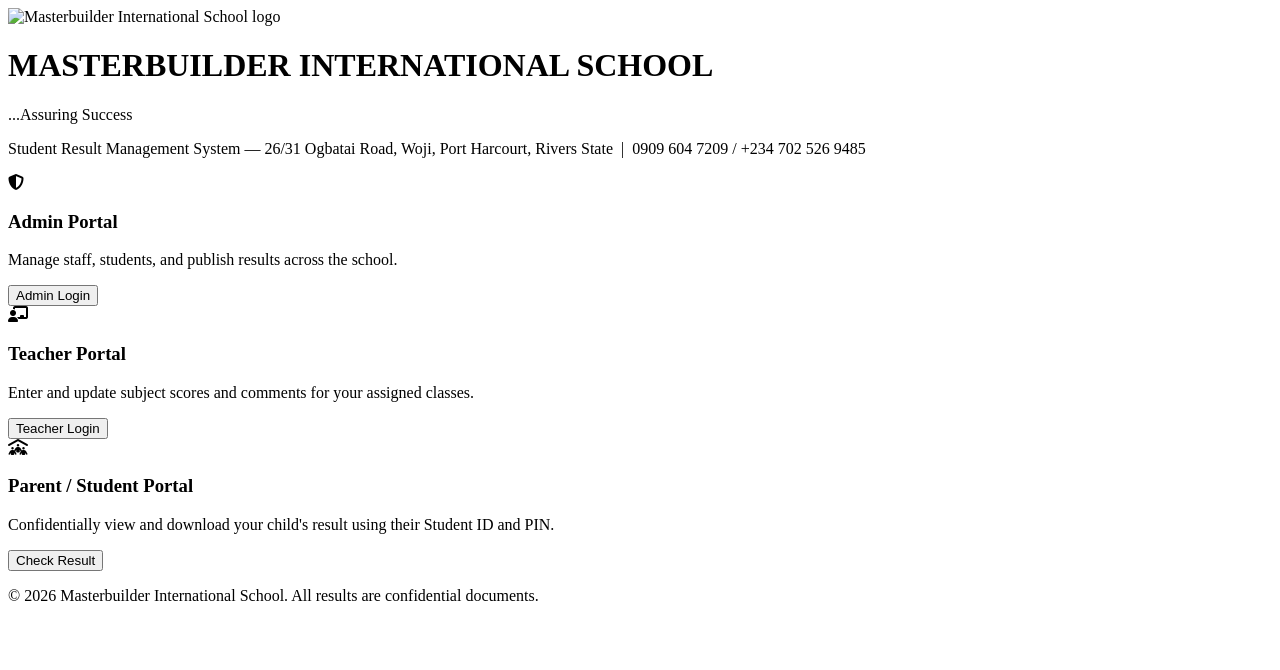
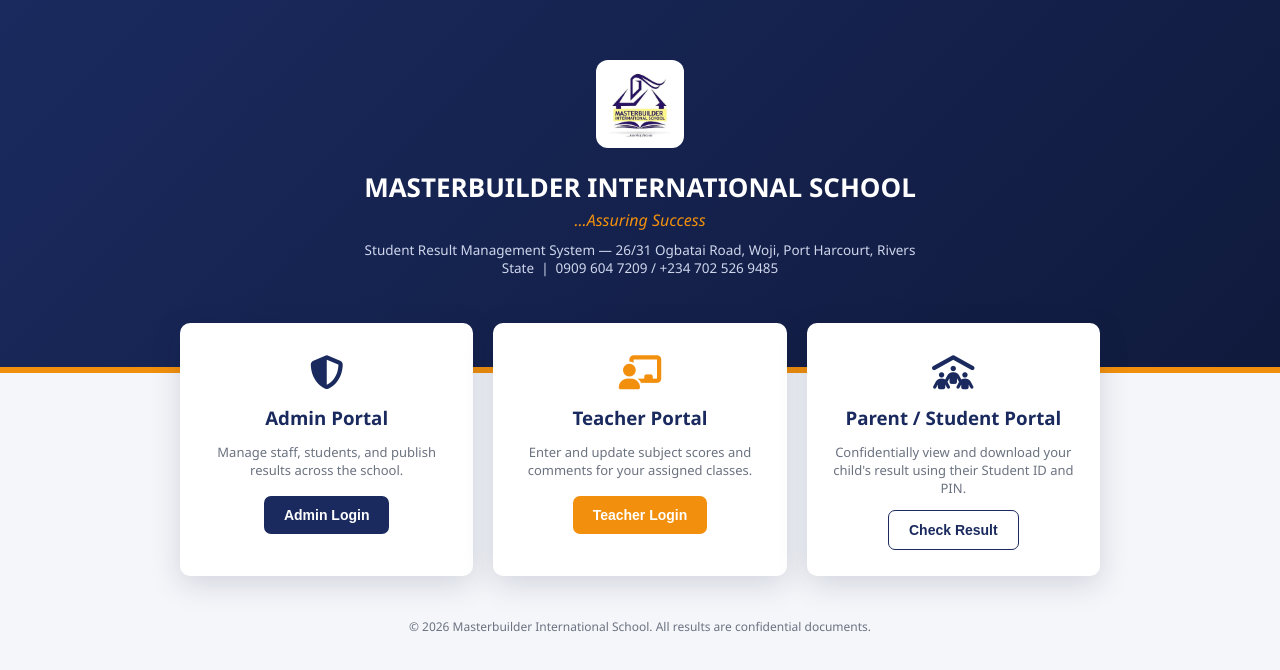
Before and after one commit to DJEndos/masterbuilders, a website: page public/index.html in a window 1280 px wide. Drawn offline with Linux system fonts and the light colour scheme; the site is published under a folder, as on GitHub Pages, so addresses that start at the root find nothing; a small style sheet from the web is missing.

Commit message:
Add files via upload

```diff
--- a/public/index.html
+++ b/public/index.html
@@ -4,13 +4,13 @@
 <meta charset="UTF-8" />
 <meta name="viewport" content="width=device-width, initial-scale=1.0" />
 <title>Masterbuilder International School — Result Management System</title>
-<link rel="stylesheet" href="/public/css/style.css" />
-<link rel="stylesheet" href="https://cdnjs.cloudflare.com/ajax/libs/font-awesome/6.5.2/css/all.min.css" crossorigin="anonymous" referrerpolicy="no-referrer" />
+<link rel="stylesheet" href="css/style.css" />
+<link rel="stylesheet" href="https://cdnjs.cloudflare.com/ajax/libs/font-awesome/6.5.2/css/all.min.css" integrity="sha512-Evv84Mr4kqVGRNSgIGL/F/aIDqQb7xQ2vcrdIwxfjThSH8CSR7PBEakCr51Ck+w+/U6swU2Im1vVX0SVk9ABhg==" crossorigin="anonymous" referrerpolicy="no-referrer" />
 </head>
 <body>
 
 <div class="landing-hero">
-  <img src="/public/assets/logo.jpg" alt="Masterbuilder International School logo" />
+  <img src="assets/logo.jpg" alt="Masterbuilder International School logo" />
   <h1>MASTERBUILDER INTERNATIONAL SCHOOL</h1>
   <p class="tagline">...Assuring Success</p>
   <p class="sub">Student Result Management System — 26/31 Ogbatai Road, Woji, Port Harcourt, Rivers State &nbsp;|&nbsp; 0909 604 7209 / +234 702 526 9485</p>
@@ -21,19 +21,19 @@
     <div class="icon"><i class="fa-solid fa-shield-halved"></i></div>
     <h3>Admin Portal</h3>
     <p>Manage staff, students, and publish results across the school.</p>
-    <a href="/public/admin/login.html"><button class="btn">Admin Login</button></a>
+    <a href="admin/login.html"><button class="btn">Admin Login</button></a>
   </div>
   <div class="portal-card">
     <div class="icon"><i class="fa-solid fa-chalkboard-user"></i></div>
     <h3>Teacher Portal</h3>
     <p>Enter and update subject scores and comments for your assigned classes.</p>
-    <a href="/teacher/login.html"><button class="btn orange">Teacher Login</button></a>
+    <a href="teacher/login.html"><button class="btn orange">Teacher Login</button></a>
   </div>
   <div class="portal-card">
     <div class="icon"><i class="fa-solid fa-people-roof"></i></div>
     <h3>Parent / Student Portal</h3>
     <p>Confidentially view and download your child's result using their Student ID and PIN.</p>
-    <a href="/public/portal/login.html"><button class="btn outline">Check Result</button></a>
+    <a href="portal/login.html"><button class="btn outline">Check Result</button></a>
   </div>
 </div>
 
```
